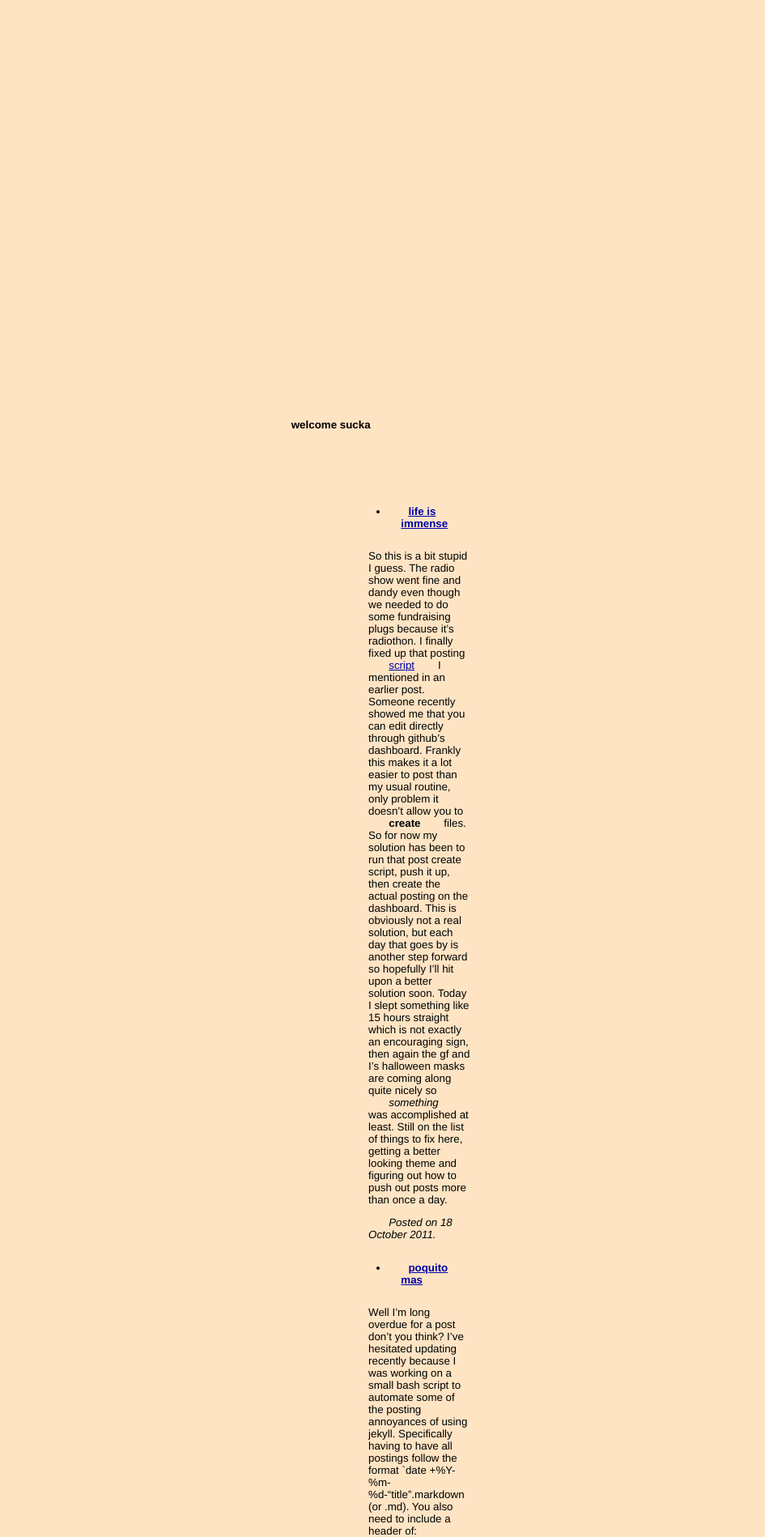
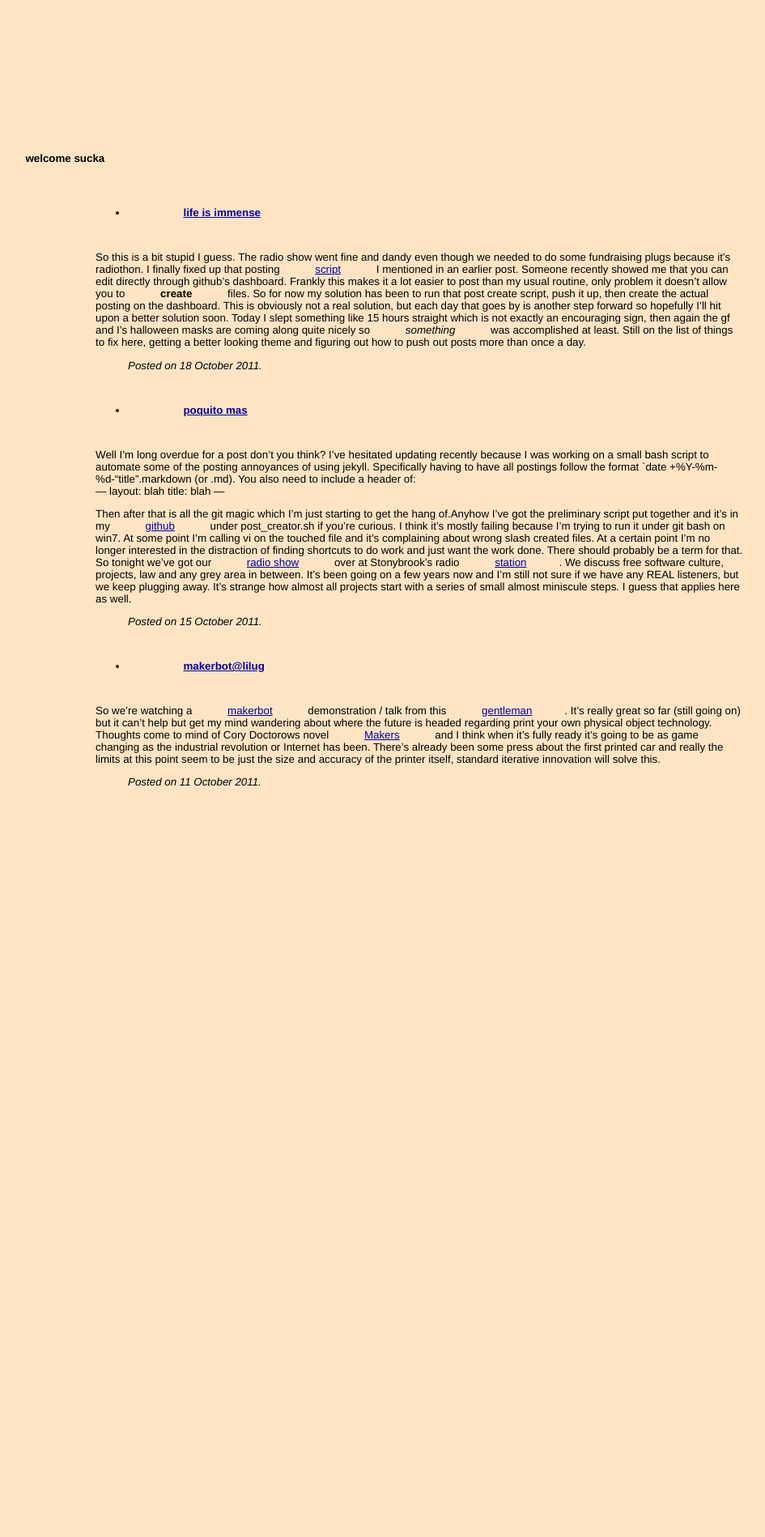
Before and after one commit to woeisme/woeisme.github.io, a Jekyll site: the page built from index.html, in a window 1280 px wide. Shown: the top 1898 px of the page at 81% size, without its empty margins (142-1087 px from the left). Built offline with Jekyll 4.4.1, drawn with Linux system fonts in a browser that asks for light colours; Markdown is read by kramdown in place of the engine named in the settings; after the commit the page ends 1040 px from its top, so only the background shows below that.

Commit message:
Update css/screen.css

```diff
--- a/css/screen.css
+++ b/css/screen.css
@@ -7,8 +7,8 @@
 /* Global Reset */
 
 * {
-  margin: 20% 20% 20% 20% ;
-  padding: 10 10;
+  margin: 5% ;
+  padding: 10;
 }
 
 html, body {
```
